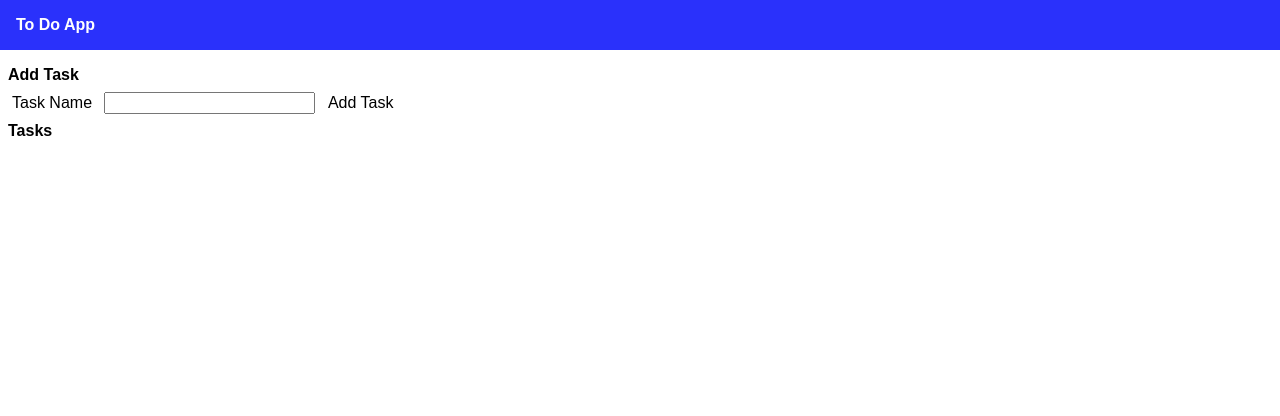
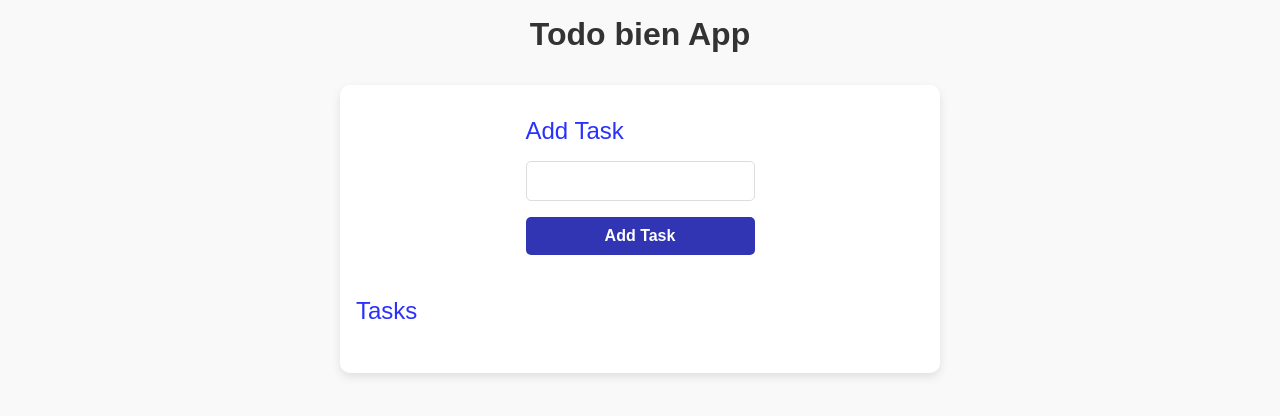
Before and after one commit to rolanvb/todo-app, a SvelteKit app: page / in a window 1280 px wide. Shown: the top 416 px of the page. Built offline with nearby package versions, Linux system fonts and the light colour scheme.

Commit message:
continued work on styling

```diff
--- a/src/app.html
+++ b/src/app.html
@@ -12,10 +12,23 @@
 </html>
 
 <style>
+	:root{
+		--primaryColor: #3135b3;
+		--secondaryColor: #f9f9f9;
+		--accentColor: #333;
+	}
+
 	*{
     padding: 0;
     margin: 0;
     box-sizing: border-box;
     font: 1em sans-serif;
 	}
+	body {
+        font-family: Arial, sans-serif;
+        background-color: var(--secondaryColor);
+        color: var(--accentColor);
+        line-height: 1.6;
+    }
+
 </style>
--- a/src/routes/+layout.svelte
+++ b/src/routes/+layout.svelte
@@ -5,7 +5,7 @@
 
 <header>
     <h1 class="pageTitle">
-        To Do App
+        Todo bien App
     </h1>
 </header>
 
@@ -13,8 +13,8 @@
 
 <style>
     header {
-        background-color: #2a31fb;
-        color: white;
+        background-color: var(--primary-color);
+        color: var(--secondary-color);
         padding: 1rem;
         margin: none;
         margin-bottom: 1rem;
@@ -23,5 +23,8 @@
 
     .pageTitle {
         font-weight: bolder;
+        font-size: 2rem;
+        display: flex;
+        justify-content: center;
     }
 </style>
--- a/src/routes/+page.svelte
+++ b/src/routes/+page.svelte
@@ -27,17 +27,16 @@
         localStorage.setItem('tasks', JSON.stringify(tasks));
     }
 </script>
-
+<main>
     <section>
         <h2 class="sectionTitle">Add Task</h2>
         <form on:submit={addTask}>
-        <label for="taskName">Task Name</label>
             <input type="text" id="taskName" name="taskName" required>
-        <button type="submit">Add Task</button>
+            <button class="taskButton" type="submit">Add Task</button>
         </form>
     </section>
 
-<section>
+    <section class="taskList">
         <h2 class="sectionTitle">Tasks</h2>
         <ul>
             {#each tasks as task, index}
@@ -45,41 +44,130 @@
             {/each}
         </ul>
     </section>
+</main>
+
 
 <style>
+    /* Reset and Base Styles */
     * {
-        margin: 4px;
+        margin: 0;
+        padding: 0;
+        box-sizing: border-box;
     }
 
-    button{
+
+
+    main {
+        display: flex;
+        flex-direction: column;
+        align-items: center;
+        padding: 2rem 1rem;
+        max-width: 600px;
+        margin: 0 auto;
+        background: #fff;
+        border-radius: 10px;
+        box-shadow: 0 4px 10px rgba(0, 0, 0, 0.1);
+    }
+
+    h2 {
+        font-size: 1.5rem;
+        color: #2a31fb;
+        margin-bottom: 1rem;
+    }
+
+    form {
+        width: 100%;
+        display: flex;
+        flex-direction: column;
+        gap: 1rem;
+        margin-bottom: 2rem;
+    }
+
+    label {
+        font-size: 1rem;
+        font-weight: bold;
+        margin-bottom: 0.5rem;
+    }
+
+    input#taskName {
+        border: 1px solid #ddd;
+        border-radius: 5px;
+        padding: 10px;
+        font-size: 1rem;
+        width: 100%;
+    }
+
+    .taskButton {
+        background-color: #3135b3;
+        color: #fff;
+        font-weight: bold;
+        padding: 10px;
+        border: none;
+        border-radius: 5px;
+        cursor: pointer;
+        font-size: 1rem;
+        transition: background-color 0.3s ease;
+    }
+
+    .taskButton:hover {
+        background-color: rgb(21, 23, 134);
+    }
+
+    .taskList {
+        margin-top: 10px;
+        width: 100%;
+    }
+
+    ul {
+        list-style: none;
+        padding: 0;
+    }
+
+    li {
+        display: flex;
+        align-items: center;
+        justify-content: space-between;
+        background: #f1f1f1;
+        border-radius: 5px;
+        margin-bottom: 0.5rem;
+        padding: 10px;
+        transition: background-color 0.2s ease;
+    }
+
+    li:hover {
+        background-color: #e7e7e7;
+    }
+
+    button.task {
         background: none;
-        color: inherit;
         border: none;
-        padding: 0;
-        font: inherit;
+        color: #333;
+        font-size: 1rem;
+        text-align: left;
         cursor: pointer;
-        outline: inherit;
+        width: 100%;
     }
-    li {
-        list-style-type: none;
-    }
-    .sectionTitle {
-        /* font-size: 1.5rem; */
-        font-weight: bold;
-    }
-    .task {
-        margin: 0.5rem;
-        border-radius: 5px;
-        list-style-type: none;
 
-    }
-    .task:hover {
+    button.task:hover {
         text-decoration: underline;
     }
-    /* .task:active {
-        background-color: #d4d4d4;
-    } */
-    .task.done {
+
+    button.task.done {
         text-decoration: line-through;
+        color: #888;
+    }
+
+    @media (max-width: 768px) {
+        main {
+            padding: 1rem;
+        }
+
+        h2 {
+            font-size: 1.25rem;
+        }
+
+        .taskButton, input#taskName {
+            font-size: 0.9rem;
+        }
     }
 </style>
```
Lines whose indentation alone changed are shown as unchanged.
